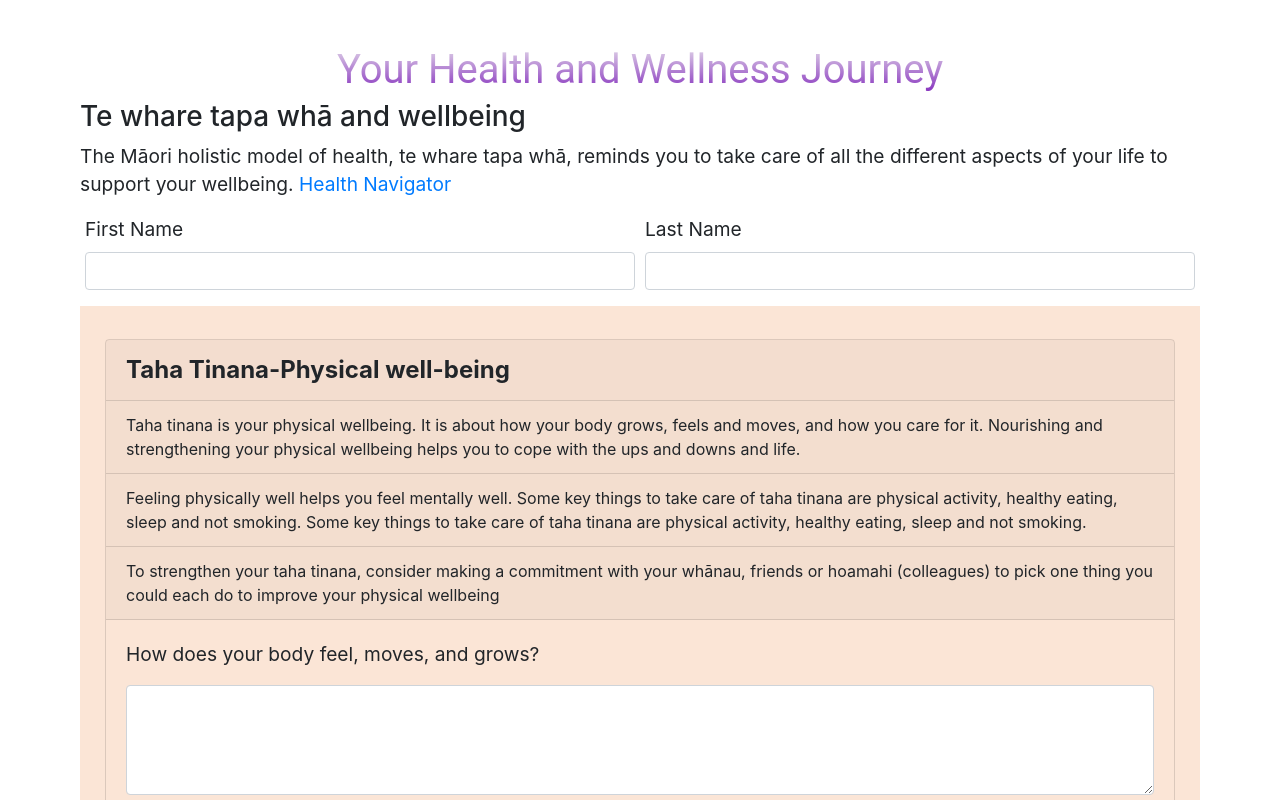
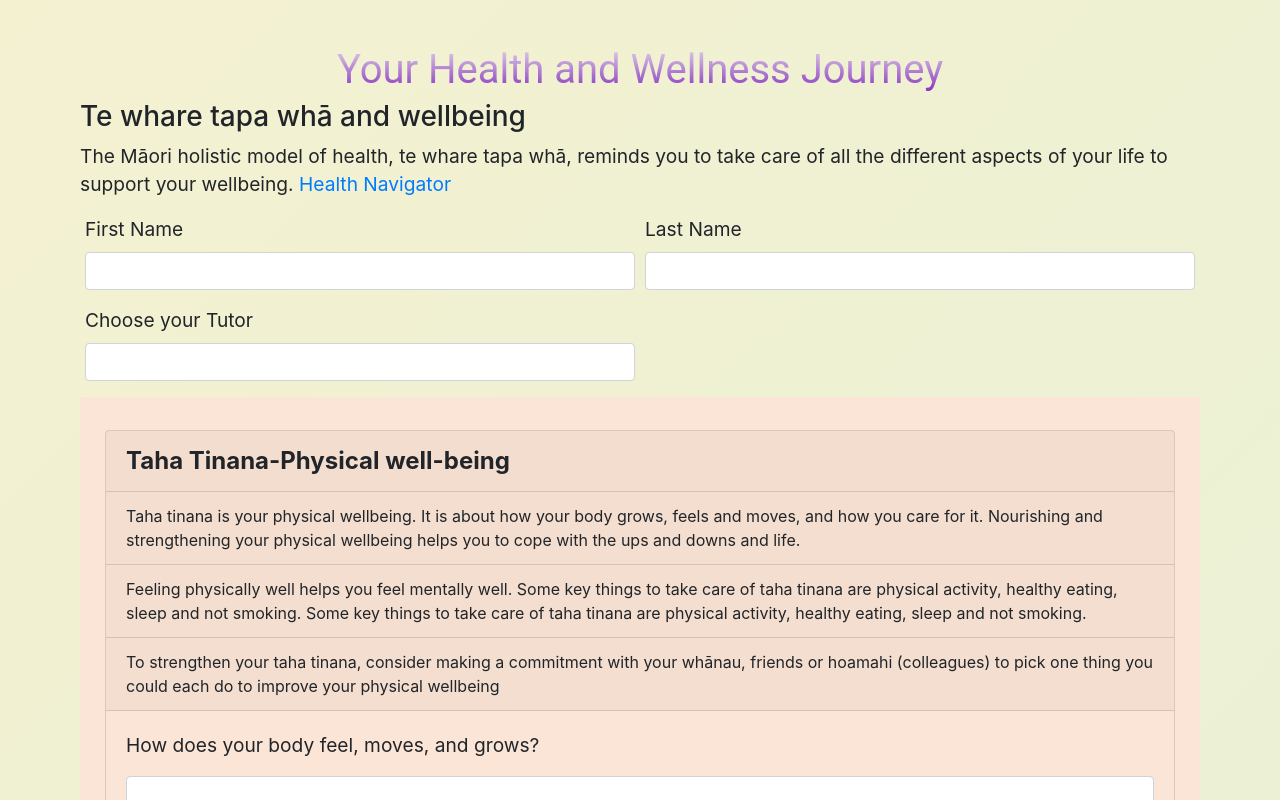
Before and after one commit to Wulingoh/send-email-with-reactjs-and-emailjs-main, a React (Create React App) app: page / in a window 1280 px wide. Shown: the top 800 px of the page. Built offline with nearby package versions, Linux system fonts and the light colour scheme.

Commit message:
glitzy background added

```diff
--- a/public/index.html
+++ b/public/index.html
@@ -28,7 +28,9 @@
   </head>
   <body>
     <noscript>You need to enable JavaScript to run this app.</noscript>
-    <div id="root"></div>
+    <div class="d-flex flex-column justify-content-center w-100 h-100">
+      <div id="root"></div>
+    </div>
     <script
       src="https://code.jquery.com/jquery-3.4.1.slim.min.js"
       integrity="sha384-J6qa4849blE2+poT4WnyKhv5vZF5SrPo0iEjwBvKU7imGFAV0wwj1yYfoRSJoZ+n"
--- a/src/App.js
+++ b/src/App.js
@@ -55,6 +55,12 @@ function App() {
               Last Name
             </label>
             <input type='text' className='form-control' name='lastname' />
+          </div>
+          <div className='form-group col-md-6'>
+            <label htmlFor='Last Name' style={{ fontSize: "1.2em" }}>
+              Choose your Tutor
+            </label>
+            <input type='text' className='form-control' name='tutor' />
           </div>
 
           <CardWithHeader
--- a/src/index.css
+++ b/src/index.css
@@ -6,6 +6,24 @@ body {
   -webkit-font-smoothing: antialiased;
   -moz-osx-font-smoothing: grayscale;
   font-size: 16px;
+
+  background: linear-gradient(-45deg, #fbe5d6, #e2f0d9, #fff2cc, #fdcff4);
+  background-size: 400% 400%;
+  animation: gradient 15s ease infinite;
+  /* height: 100vh; */
+}
+@keyframes gradient {
+  0% {
+    background-position: 0% 50%;
+  }
+
+  50% {
+    background-position: 100% 50%;
+  }
+
+  100% {
+    background-position: 0% 50%;
+  }
 }
 
 code {
```
